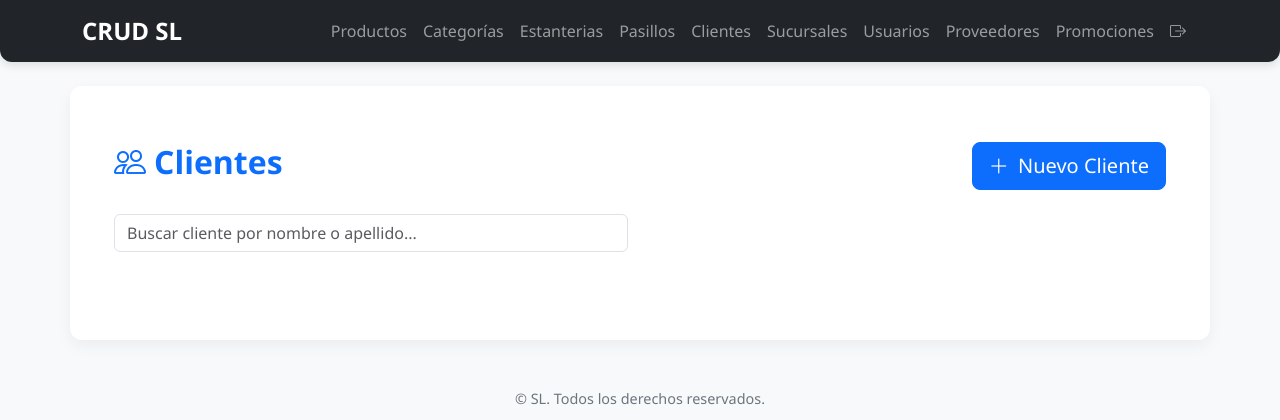
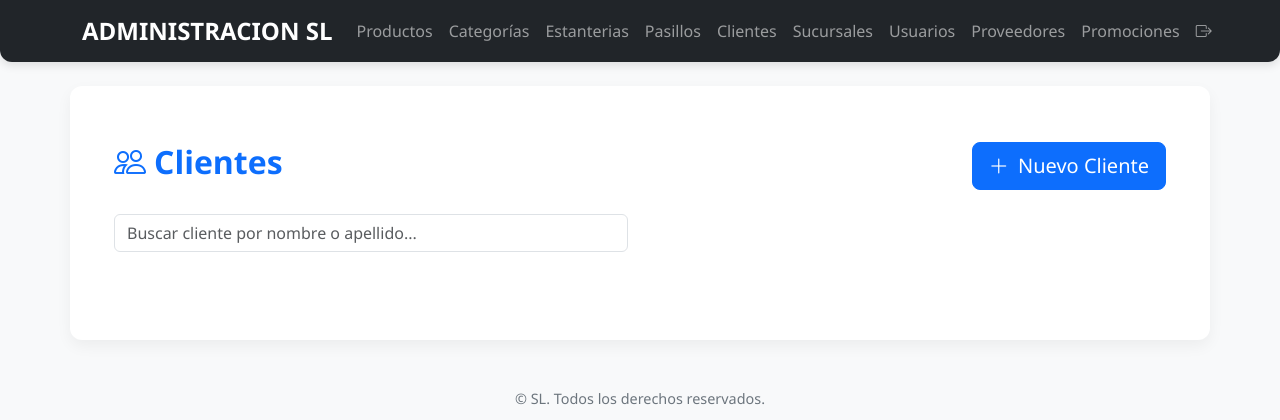
Before and after one commit to Cairad/SuperLocaliza, a Django app: page /cliente/ in a window 1280 px wide. Shown: the top 420 px of the page. Run offline with Django 5.2, Linux system fonts and the light colour scheme; the visitor is signed in with stand-in values (Sample User, id 1); data that the repository does not hold is empty.

Commit message:
Update base.html

```diff
--- a/crud/mantenedores/templates/core/base.html
+++ b/crud/mantenedores/templates/core/base.html
@@ -3,7 +3,7 @@
 <html lang="es">
 <head>
     <meta charset="UTF-8">
-    <title>{% block title %}Sistema CRUD{% endblock %}</title>
+    <title>{% block title %}Sistema Administracion{% endblock %}</title>
 
     <!-- Bootstrap CSS -->
     <link href="https://cdn.jsdelivr.net/npm/bootstrap@5.3.3/dist/css/bootstrap.min.css" rel="stylesheet">
@@ -57,7 +57,7 @@
     <!-- Navbar -->
     <nav class="navbar navbar-expand-lg navbar-dark bg-dark">
         <div class="container">
-            <a class="navbar-brand" href="/">CRUD SL</a>
+            <a class="navbar-brand" href="/">ADMINISTRACION SL</a>
             <button class="navbar-toggler" type="button" data-bs-toggle="collapse" data-bs-target="#navbarNav">
                 <span class="navbar-toggler-icon"></span>
             </button>
```
